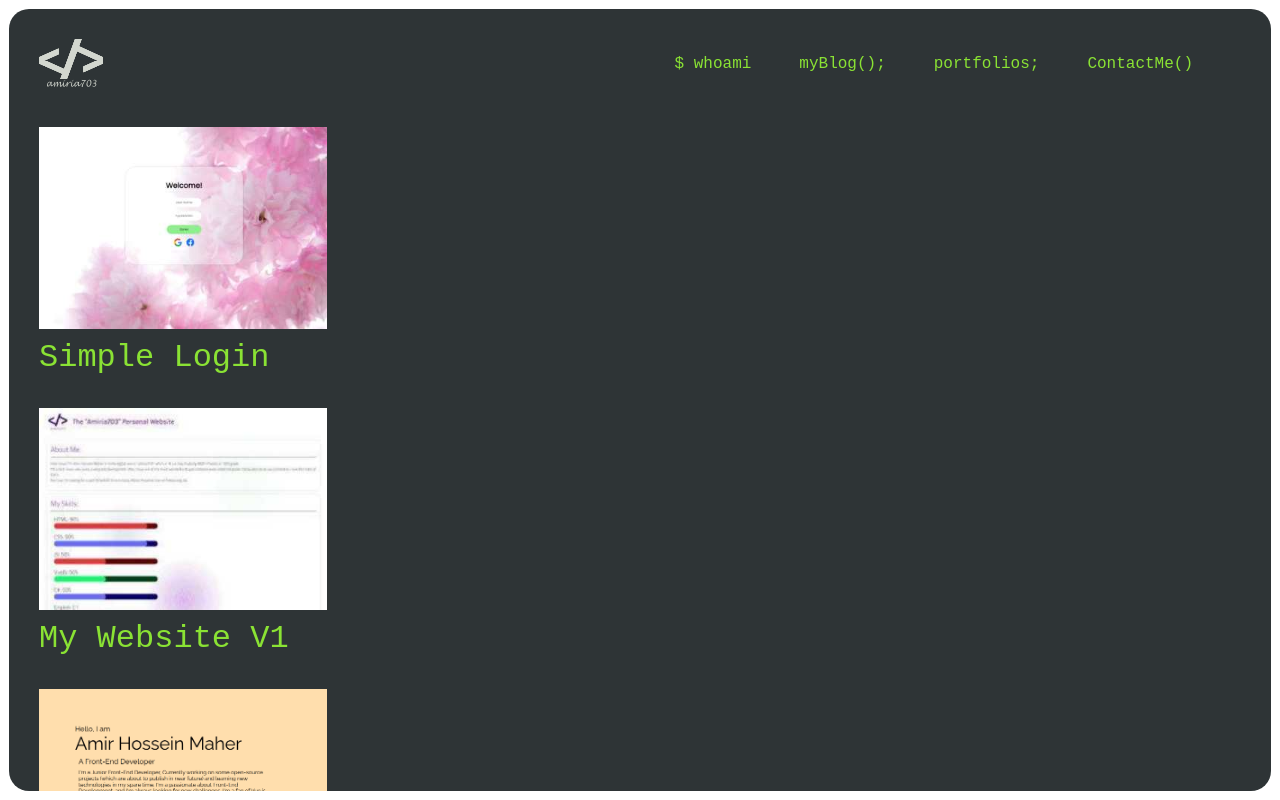
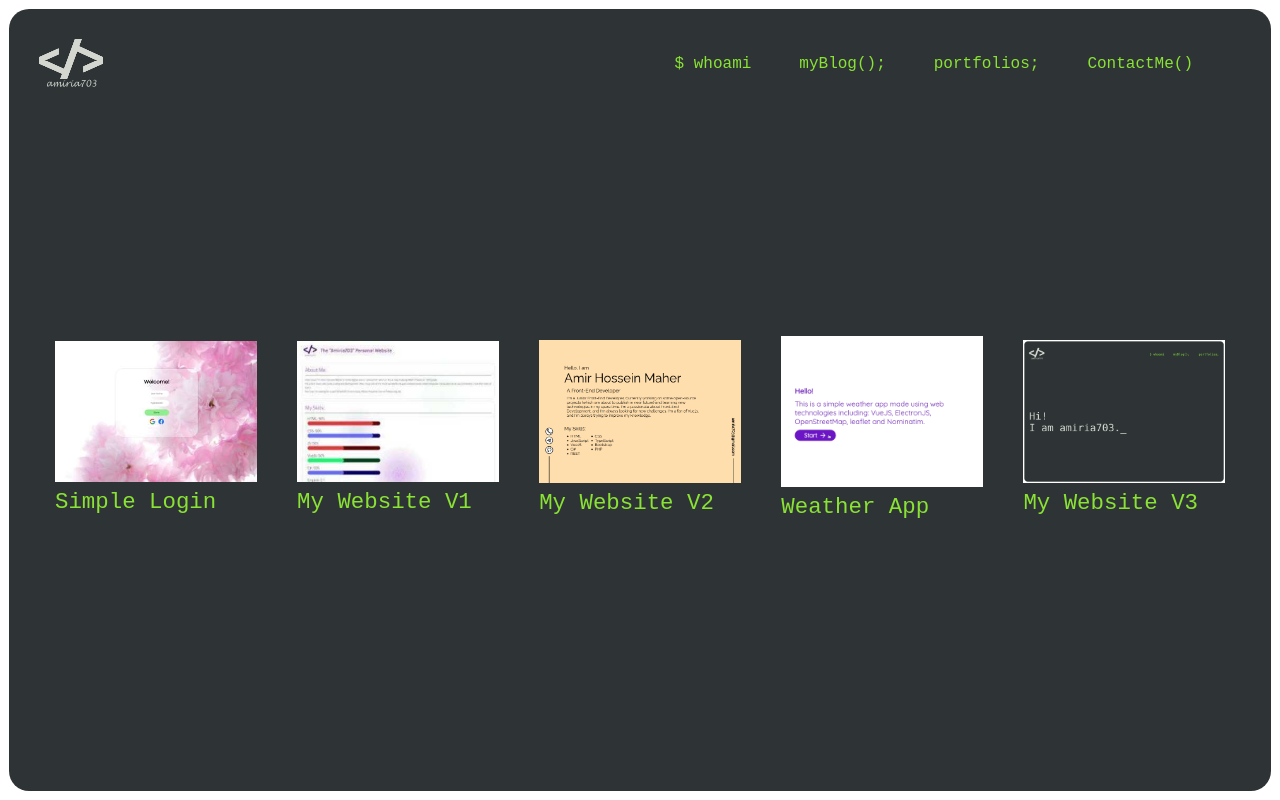
Before and after one commit to amiria703/my-website, a Nuxt app: page /portfolios in a window 1280 px wide. Built offline with nearby package versions, Linux system fonts and the light colour scheme.

Commit message:
Fix font size on pages and fix portfolios pages.

```diff
--- a/pages/contact.vue
+++ b/pages/contact.vue
@@ -11,4 +11,7 @@
 div {
   margin-bottom: 30px;
 }
+main {
+  font-size: 1.2rem;
+}
 </style>
--- a/pages/portfolios.vue
+++ b/pages/portfolios.vue
@@ -21,13 +21,16 @@
       <NuxtLink to="https://amiria703.ir"><img loading="lazy" src="/images/my-website-v3.png" alt="my-website-v3"></NuxtLink>
       <NuxtLink to="https://github.com/amiria703/my-website-v3">My Website V3</NuxtLink>
     </div>
-    <div>
-      <NuxtLink to="https://github.com/amiria703/the-holy-quran">The Holy Quran</NuxtLink>
-    </div>
   </main>
 </template>
 <style scoped lang="scss">
 main {
+  font-size: 1.4rem;
+  display: flex;
+  flex-wrap: wrap;
+  justify-content: space-between;
+  align-items: center;
+  padding: 1rem;
   div {
     display: flex;
     flex-direction: column;
--- a/pages/whoami.vue
+++ b/pages/whoami.vue
@@ -13,6 +13,6 @@
 <style scoped>
 main {
   overflow-y: auto;
-  font-size: 1em;
+  font-size: 1rem;
 }
 </style>
```
